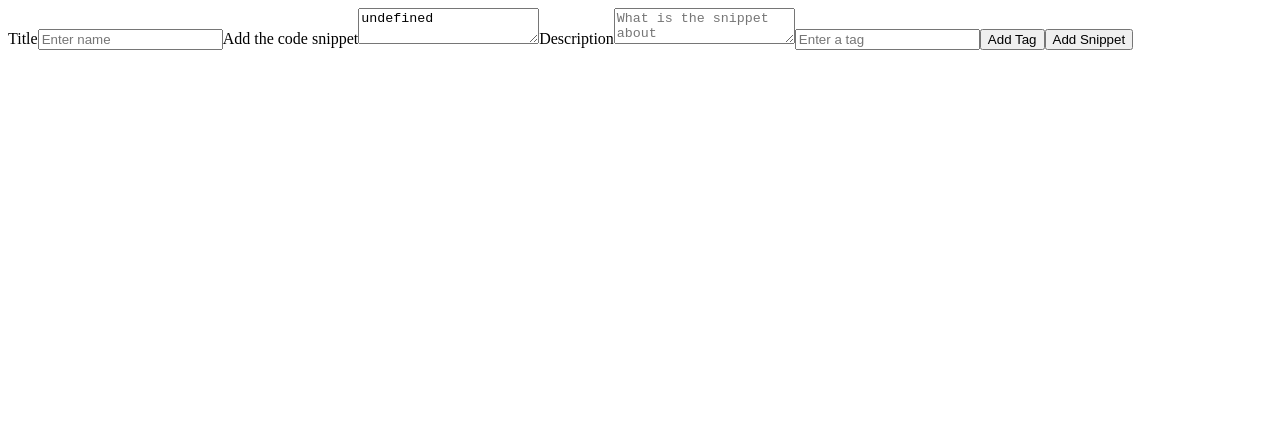
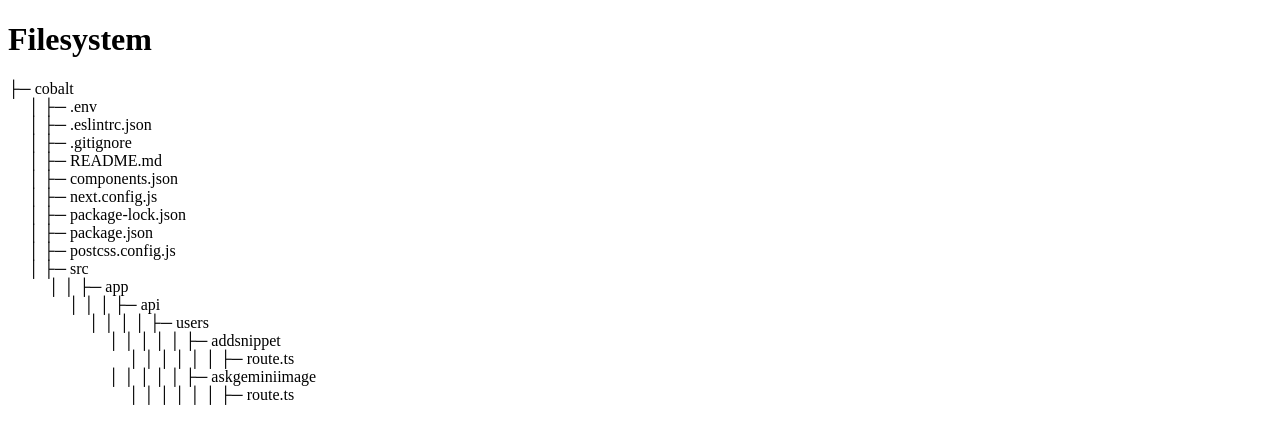
Before and after one commit to Ananya54321/Cobalt, a Next.js app in the folder cobalt/: page /snippet in a window 1280 px wide. Shown: the top 444 px of the page. Built offline with nearby package versions, Linux system fonts and the light colour scheme.

Commit message:
added loadings

```diff
--- a/cobalt/src/app/api/users/addsnippet/route.ts
+++ b/cobalt/src/app/api/users/addsnippet/route.ts
@@ -13,7 +13,14 @@ export async function POST(request:NextRequest){
         const reqBody = await request.json()
         const {code,description,title,tags} = reqBody
         const userId = getDataFromToken(request)
-
+        if(userId == null){
+            console.log(true)
+            const response = NextResponse.json({
+                message:'snippets  not found',
+                success:false
+            });
+            return response
+        }
         await Snippet.create({
             userId:userId,code:code,description:description,title:title,tags:tags
         })
--- a/cobalt/src/app/api/users/mysnippets/route.ts
+++ b/cobalt/src/app/api/users/mysnippets/route.ts
@@ -13,13 +13,23 @@ connect()
 export async function GET(request:NextRequest) {
     try {
         const userId = await getDataFromToken(request)
-        const snippets = await Snippet.find({userId:userId})
+        if(userId == null){
+            console.log(true)
             const response = NextResponse.json({
-                message:'sessions found',
+                message:'snippets  not found',
+                success:false
+            });
+            return response
+        }else{
+            const snippets = await Snippet.find({userId:userId})
+            const response = NextResponse.json({
+                message:'snippets found',
                 snippets: snippets,
             })
 
             return response
+        }
+
         } catch (error:any) {
             return NextResponse.json({error: error.message })
         }
--- a/cobalt/src/app/mysnippets/page.tsx
+++ b/cobalt/src/app/mysnippets/page.tsx
@@ -68,7 +68,7 @@ function Page() {
     <>
     <div>
       <input type="text" onChange={(e)=>{setFilter({...filter,title:e.target.value})}}  name="" id="" />
-      <input type="text" onChange={(e)=>{setFilter({...filter,description:e.target.value})}}  name="" id="" />
+      {/* <input type="text" onChange={(e)=>{setFilter({...filter,description:e.target.value})}}  name="" id="" /> */}
       <input type="text" onChange={(e)=>{setFilter({...filter,tag:e.target.value})}}  name="" id="" />
     </div>
         <div>
--- a/cobalt/src/app/snippet/page.tsx
+++ b/cobalt/src/app/snippet/page.tsx
@@ -1,88 +1,64 @@
-'use client'
-import React, { useState ,useEffect} from "react";
-import axios from 'axios';
-import { useRouter } from "next/navigation";
-export default function SnippetComponent(){
+import React from 'react';
 
+function buildFilesystemStructure(files) {
+    let filesystem = {};
+    files.forEach(path => {
+        let parts = path.split('/');
+        let currentDir = filesystem;
+        parts.forEach((part, index) => {
+            if (!currentDir[part]) {
+                currentDir[part] = {};
+            }
+            if (index === parts.length - 1) {
+                currentDir[part] = "file";
+            }
+            currentDir = currentDir[part];
+        });
+    });
+    return filesystem;
+}
 
-    const router = useRouter()
+function Filesystem({ filesystem, indent = 0 }) {
+    return (
+        <div>
+            {Object.entries(filesystem).map(([name, value]) => (
+                <div key={name}>
+                    <span style={{ marginLeft: indent * 20 }}>{'│ '.repeat(indent)}</span>
+                    ├─ {name}
+                    {typeof value === 'object' && (
+                        <Filesystem filesystem={value} indent={indent + 1} />
+                    )}
+                </div>
+            ))}
+        </div>
+    );
+}
 
-  useEffect(()=>{
-    if(location){
-      setSnippetData({...snippetData,code:decodeURIComponent(location.href.split('=')[1])})
-    }
-  },[])
+// Sample list of files and directories
+const files = [
+    "cobalt/.env",
+    "cobalt/.eslintrc.json",
+    "cobalt/.gitignore",
+    "cobalt/README.md",
+    "cobalt/components.json",
+    "cobalt/next.config.js",
+    "cobalt/package-lock.json",
+    "cobalt/package.json",
+    "cobalt/postcss.config.js",
+    "cobalt/src/app/api/users/addsnippet/route.ts",
+    "cobalt/src/app/api/users/askgeminiimage/route.ts",
+    // Add more files here...
+];
 
+const filesystem = buildFilesystemStructure(files);
 
-    let [snippetData,setSnippetData]=useState({
-        title:"",
-        description:"",
-        code:"",
-        tags: [] // Change tags to an array
-    })
-    const [tagInput, setTagInput] = useState('');
+function App() {
+    return (
+        <div>
+            <h1>Filesystem</h1>
+            <Filesystem filesystem={filesystem} />
+        </div>
+    );
+}
 
-    const handleTagInputChange = (e) => {
-        setTagInput(e.target.value);
-      };
-
-    const addTag = (e) => {
-        e.preventDefault();
-
-        if (tagInput.trim() !== '') {
-            setSnippetData((prevData:any) => ({
-                ...prevData,
-                tags: [...prevData.tags, tagInput.trim()]
-            }));
-            setTagInput('');
-        }
-    };
-
-    let handleInputChange=(event)=>{
-        let fieldName=event.target.name;
-        let newValue=event.target.value;
-       setSnippetData((currData)=>{
-
-        return {...currData,
-        [fieldName]:newValue};
-       });
-    };
-
-    useEffect(()=>{
-        console.log(snippetData.tags);
-    },[snippetData.tags]);
-
-    const handleSubmit = async (event) => {
-        event.preventDefault();
-        try {
-          await axios.post('api/users/addsnippet', snippetData).then(()=>{
-                router.back();
-          })
-            console.log('Sending data to MongoDB:', snippetData);
-
-        } catch (error) {
-            console.error('Error storing data in MongoDB:', error);
-        }
-    };
-
-    return(
-        <div>
-            <form onSubmit={handleSubmit}>
-                <label htmlFor="title">Title</label>
-                <input placeholder="Enter name" type="text" value={snippetData.title} onChange={handleInputChange} id="title" name="title"></input>
-                <label htmlFor="code">Add the code snippet</label>
-                <textarea placeholder="Your code"  value={snippetData.code} onChange={handleInputChange} id="code" name="code"></textarea>
-                <label htmlFor="description">Description</label>
-                <textarea placeholder="What is the snippet about" value={snippetData.description} onChange={handleInputChange} id="description" name="description"></textarea>
-                <input
-                    type="text"
-                    value={tagInput}
-                    onChange={handleTagInputChange}
-                    placeholder="Enter a tag"
-                />
-                <button onClick={addTag}>Add Tag</button>
-                <button type="submit">Add Snippet</button>
-            </form>
-       </div>
-       );
-}
+export default App;
```
Also changed, not shown: cobalt/src/app/guide/SnippetComponent.tsx (+8 -3 lines), cobalt/src/app/guide/page.tsx (+26 -10 lines).
